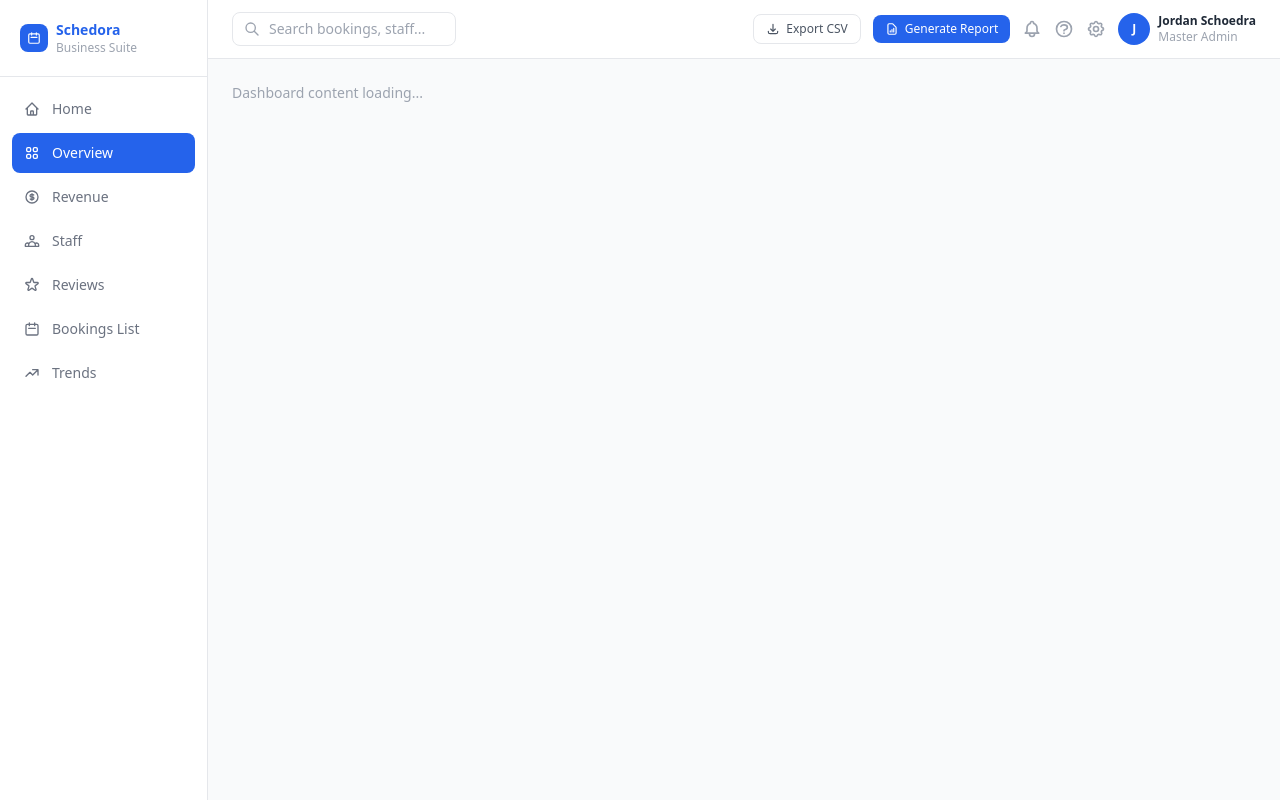
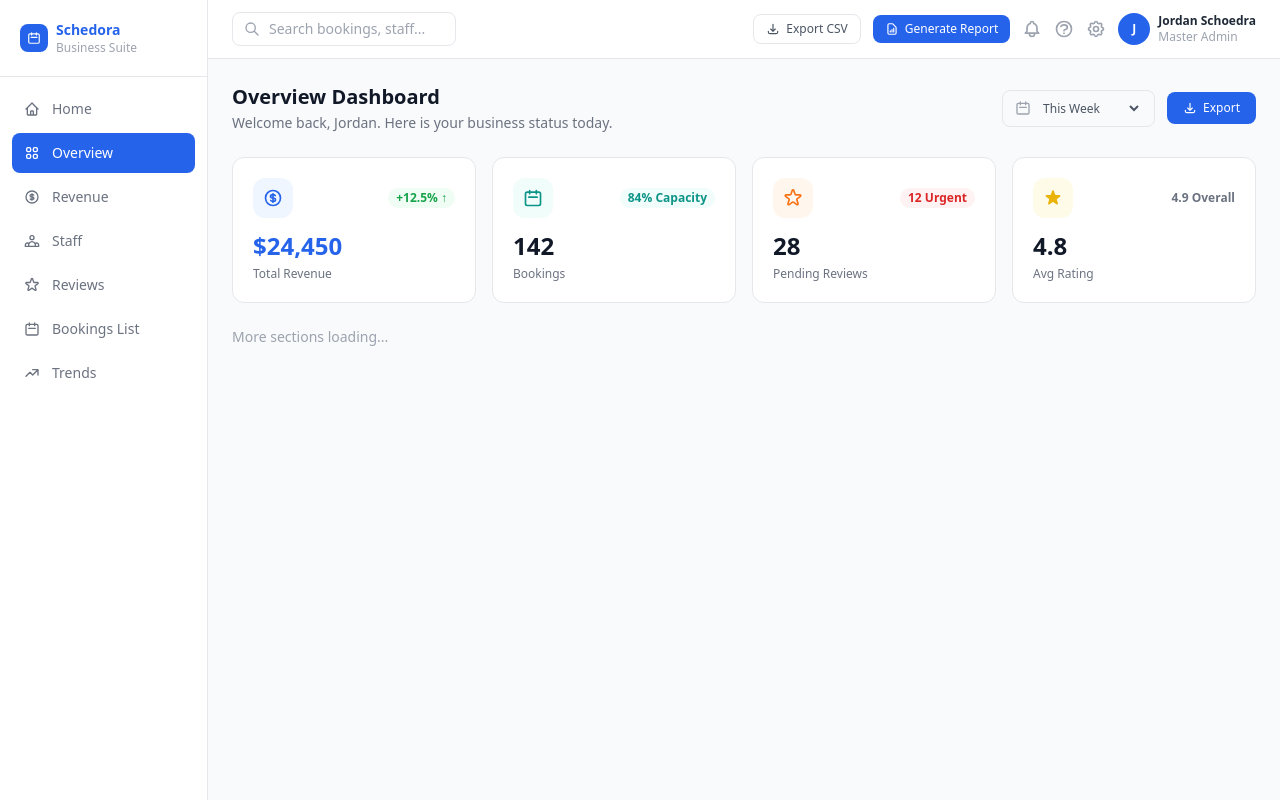
Before and after one commit to Schedora/Schedora, a Nuxt app in the folder frontend/: page /owner/dashboard in a window 1280 px wide. Built offline with nearby package versions, Linux system fonts and the light colour scheme.

Commit message:
add dashboard header and 4 summary cards

```diff
--- a/frontend/app/pages/owner/dashboard.vue
+++ b/frontend/app/pages/owner/dashboard.vue
@@ -394,9 +394,187 @@
         </div>
       </header>
 
-      <!-- Dashboard Content — more sections coming next -->
-      <main class="flex-1 p-6">
-        <p class="text-gray-400 text-sm">Dashboard content loading...</p>
+      <!-- Dashboard Content -->
+      <main class="flex-1 p-6 overflow-y-auto">
+        <!-- Dashboard Header -->
+        <div class="flex items-center justify-between mb-6">
+          <div>
+            <h1 class="text-xl font-bold text-gray-900">Overview Dashboard</h1>
+            <p class="text-sm text-gray-500 mt-0.5">
+              Welcome back, Jordan. Here is your business status today.
+            </p>
+          </div>
+          <!-- Date range picker and Export -->
+          <div class="flex items-center gap-3">
+            <div
+              class="flex items-center gap-2 border border-gray-200 rounded-lg px-3 py-2"
+            >
+              <svg
+                class="w-4 h-4 text-gray-400"
+                fill="none"
+                stroke="currentColor"
+                viewBox="0 0 24 24"
+              >
+                <path
+                  stroke-linecap="round"
+                  stroke-linejoin="round"
+                  stroke-width="2"
+                  d="M8 7V3m8 4V3m-9 8h10M5 21h14a2 2 0 002-2V7a2 2 0 00-2-2H5a2 2 0 00-2 2v12a2 2 0 002 2z"
+                />
+              </svg>
+              <select
+                v-model="dateRange"
+                class="text-xs text-gray-600 focus:outline-none bg-transparent"
+              >
+                <option value="today">Today</option>
+                <option value="week">This Week</option>
+                <option value="month">This Month</option>
+                <option value="custom">Custom Range</option>
+              </select>
+            </div>
+            <button
+              class="flex items-center gap-1.5 px-4 py-2 bg-blue-600 hover:bg-blue-700 text-white rounded-lg text-xs font-medium transition"
+            >
+              <svg
+                class="w-3.5 h-3.5"
+                fill="none"
+                stroke="currentColor"
+                viewBox="0 0 24 24"
+              >
+                <path
+                  stroke-linecap="round"
+                  stroke-linejoin="round"
+                  stroke-width="2"
+                  d="M4 16v1a3 3 0 003 3h10a3 3 0 003-3v-1m-4-4l-4 4m0 0l-4-4m4 4V4"
+                />
+              </svg>
+              Export
+            </button>
+          </div>
+        </div>
+
+        <!-- 4 Summary Cards -->
+        <div class="grid grid-cols-4 gap-4 mb-6">
+          <!-- Total Revenue -->
+          <div class="bg-white border border-gray-200 rounded-xl p-5">
+            <div class="flex items-center justify-between mb-3">
+              <div
+                class="w-10 h-10 bg-blue-50 rounded-xl flex items-center justify-center"
+              >
+                <svg
+                  class="w-5 h-5 text-blue-600"
+                  fill="none"
+                  stroke="currentColor"
+                  viewBox="0 0 24 24"
+                >
+                  <path
+                    stroke-linecap="round"
+                    stroke-linejoin="round"
+                    stroke-width="2"
+                    d="M12 8c-1.657 0-3 .895-3 2s1.343 2 3 2 3 .895 3 2-1.343 2-3 2m0-8c1.11 0 2.08.402 2.599 1M12 8V7m0 1v8m0 0v1m0-1c-1.11 0-2.08-.402-2.599-1M21 12a9 9 0 11-18 0 9 9 0 0118 0z"
+                  />
+                </svg>
+              </div>
+              <span
+                class="text-xs font-semibold text-green-600 bg-green-50 px-2 py-0.5 rounded-full"
+                >+12.5% ↑</span
+              >
+            </div>
+            <p class="text-2xl font-bold text-blue-600">
+              ${{ stats.totalRevenue.toLocaleString() }}
+            </p>
+            <p class="text-xs text-gray-500 mt-1">Total Revenue</p>
+          </div>
+
+          <!-- Bookings -->
+          <div class="bg-white border border-gray-200 rounded-xl p-5">
+            <div class="flex items-center justify-between mb-3">
+              <div
+                class="w-10 h-10 bg-teal-50 rounded-xl flex items-center justify-center"
+              >
+                <svg
+                  class="w-5 h-5 text-teal-600"
+                  fill="none"
+                  stroke="currentColor"
+                  viewBox="0 0 24 24"
+                >
+                  <path
+                    stroke-linecap="round"
+                    stroke-linejoin="round"
+                    stroke-width="2"
+                    d="M8 7V3m8 4V3m-9 8h10M5 21h14a2 2 0 002-2V7a2 2 0 00-2-2H5a2 2 0 00-2 2v12a2 2 0 002 2z"
+                  />
+                </svg>
+              </div>
+              <span
+                class="text-xs font-semibold text-teal-600 bg-teal-50 px-2 py-0.5 rounded-full"
+                >84% Capacity</span
+              >
+            </div>
+            <p class="text-2xl font-bold text-gray-900">{{ stats.bookings }}</p>
+            <p class="text-xs text-gray-500 mt-1">Bookings</p>
+          </div>
+
+          <!-- Pending Reviews -->
+          <div class="bg-white border border-gray-200 rounded-xl p-5">
+            <div class="flex items-center justify-between mb-3">
+              <div
+                class="w-10 h-10 bg-orange-50 rounded-xl flex items-center justify-center"
+              >
+                <svg
+                  class="w-5 h-5 text-orange-500"
+                  fill="none"
+                  stroke="currentColor"
+                  viewBox="0 0 24 24"
+                >
+                  <path
+                    stroke-linecap="round"
+                    stroke-linejoin="round"
+                    stroke-width="2"
+                    d="M11.049 2.927c.3-.921 1.603-.921 1.902 0l1.519 4.674a1 1 0 00.95.69h4.915c.969 0 1.371 1.24.588 1.81l-3.976 2.888a1 1 0 00-.363 1.118l1.518 4.674c.3.922-.755 1.688-1.538 1.118l-3.976-2.888a1 1 0 00-1.176 0l-3.976 2.888c-.783.57-1.838-.197-1.538-1.118l1.518-4.674a1 1 0 00-.363-1.118l-3.976-2.888c-.784-.57-.38-1.81.588-1.81h4.914a1 1 0 00.951-.69l1.519-4.674z"
+                  />
+                </svg>
+              </div>
+              <span
+                class="text-xs font-bold text-red-600 bg-red-50 px-2 py-0.5 rounded-full"
+                >12 Urgent</span
+              >
+            </div>
+            <p class="text-2xl font-bold text-gray-900">
+              {{ stats.pendingReviews }}
+            </p>
+            <p class="text-xs text-gray-500 mt-1">Pending Reviews</p>
+          </div>
+
+          <!-- Average Rating -->
+          <div class="bg-white border border-gray-200 rounded-xl p-5">
+            <div class="flex items-center justify-between mb-3">
+              <div
+                class="w-10 h-10 bg-yellow-50 rounded-xl flex items-center justify-center"
+              >
+                <svg
+                  class="w-5 h-5 text-yellow-500"
+                  fill="currentColor"
+                  viewBox="0 0 20 20"
+                >
+                  <path
+                    d="M9.049 2.927c.3-.921 1.603-.921 1.902 0l1.07 3.292a1 1 0 00.95.69h3.462c.969 0 1.371 1.24.588 1.81l-2.8 2.034a1 1 0 00-.364 1.118l1.07 3.292c.3.921-.755 1.688-1.54 1.118l-2.8-2.034a1 1 0 00-1.175 0l-2.8 2.034c-.784.57-1.838-.197-1.539-1.118l1.07-3.292a1 1 0 00-.364-1.118L2.98 8.72c-.783-.57-.38-1.81.588-1.81h3.461a1 1 0 00.951-.69l1.07-3.292z"
+                  />
+                </svg>
+              </div>
+              <span class="text-xs font-semibold text-gray-500"
+                >4.9 Overall</span
+              >
+            </div>
+            <p class="text-2xl font-bold text-gray-900">
+              {{ stats.avgRating }}
+            </p>
+            <p class="text-xs text-gray-500 mt-1">Avg Rating</p>
+          </div>
+        </div>
+
+        <!-- More sections coming next -->
+        <p class="text-gray-400 text-sm">More sections loading...</p>
       </main>
     </div>
   </div>
@@ -429,4 +607,15 @@ onMounted(() => {
     }
   });
 });
+
+// Date range filter
+const dateRange = ref("week");
+
+// Summary stats — will be replaced by API data when connected to backend
+const stats = reactive({
+  totalRevenue: 24450,
+  bookings: 142,
+  pendingReviews: 28,
+  avgRating: 4.8,
+});
 </script>
```
